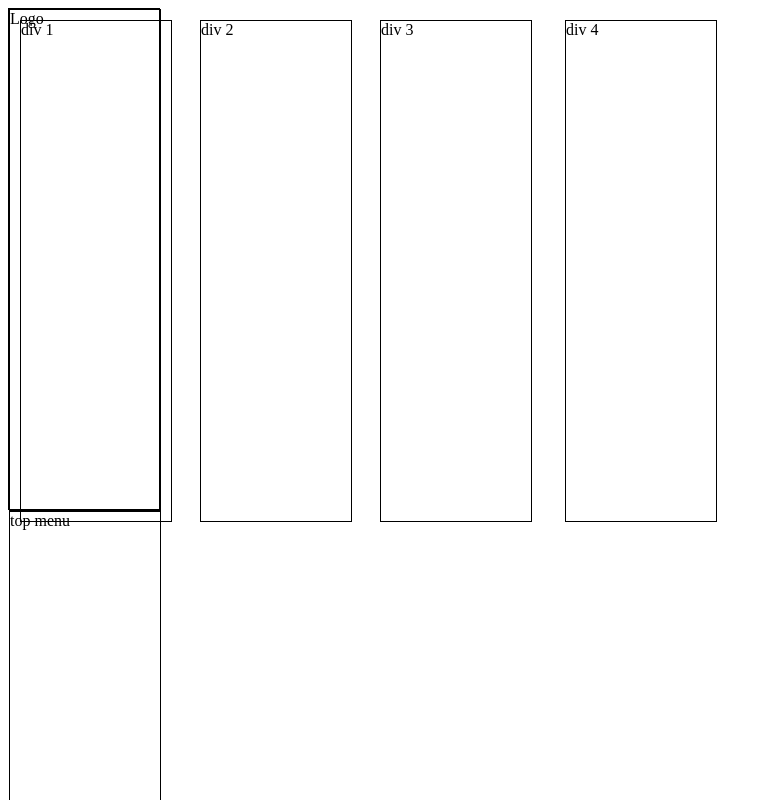
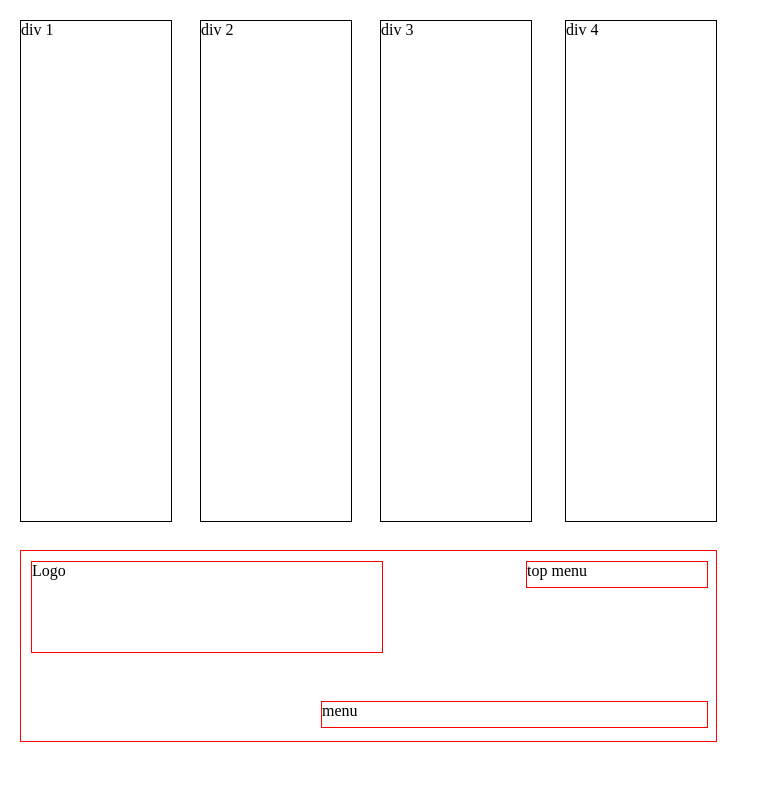
Before and after one commit to angelitojrnavarro/WD26-Code-Blooded, a plain HTML site: page S05/A01/index.html in a window 1280 px wide. Shown: the top 800 px of the page, without its empty margins (0-772 px from the left). Drawn offline with Linux system fonts and the light colour scheme.

Commit message:
Update style.css

```diff
--- a/S05/A01/style.css
+++ b/S05/A01/style.css
@@ -3,33 +3,74 @@
     margin: 0;
 }
 
-div{
-    border: 1px solid black;
-    height: 500px;
-    width: 150px;
-
-}
 .div1{
     position: absolute;
     left: 20px;
     top: 20px;
+    border: 1px solid black;
+    height: 500px;
+    width: 150px;
 
 }
 .div2{
     position: absolute;
     left: 200px;
     top: 20px;
+    border: 1px solid black;
+    height: 500px;
+    width: 150px;
 
 }
 .div3{
     position: absolute;
     left: 380px;
     top: 20px;
+    border: 1px solid black;
+    height: 500px;
+    width: 150px;
 
 }
 .div4{
     position: absolute;
     left: 565px;
     top: 20px;
+    border: 1px solid black;
+    height: 500px;
+    width: 150px;
 
 }
+
+.wrapper{
+    border: 1px solid red;
+    position: absolute;
+    height: 190px;
+    width: 695px;
+    top: 550px;
+    left: 20px;
+}
+.logo{
+    border: 1px solid red;
+    position: absolute;
+    height: 90px;
+    width: 350px;
+    top: 10px;
+    left: 10px;
+}
+
+.topMenu{
+    border: 1px solid red;
+    position: absolute;
+    height: 25px;
+    width: 180px;
+    top: 10px;
+    left: 505px;
+}
+
+.menu{
+    border: 1px solid red;
+    position: absolute;
+    height: 25px;
+    width: 385px;
+    left: 300px;
+    top: 150px;
+}
```
